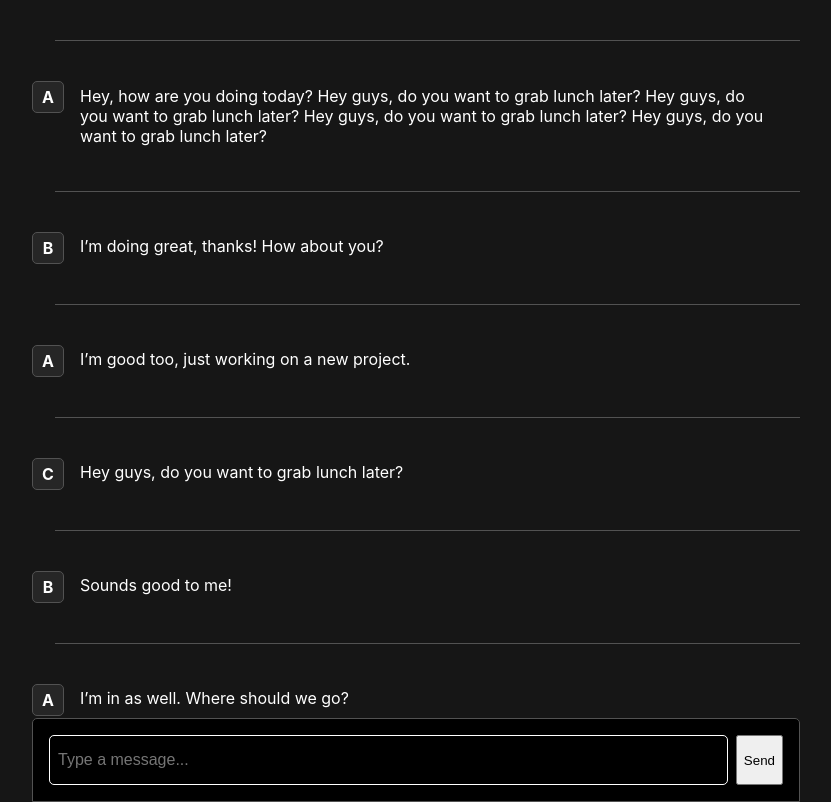
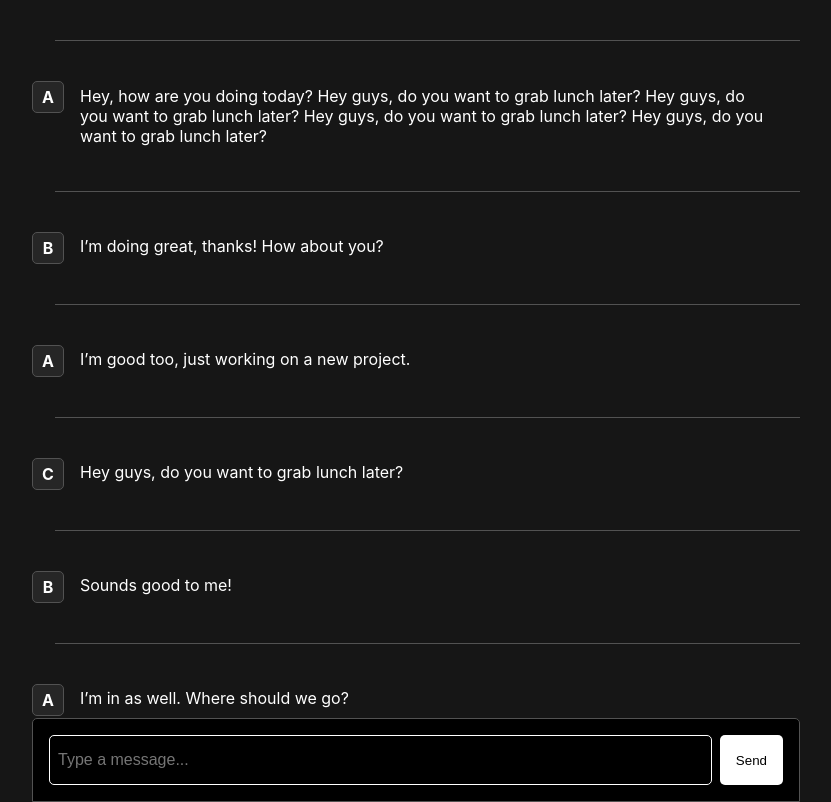
Before and after one commit to doga-ozcelik/chat-application, a React (Create React App) app: page / in a window 1280 px wide. Shown: the whole page, without its empty margins (224-1055 px from the left). Built offline with nearby package versions, Linux system fonts and the light colour scheme.

Commit message:
style(MessageInput): Arrange button design

```diff
--- a/src/components/MessageInput/MessageInput.css
+++ b/src/components/MessageInput/MessageInput.css
@@ -17,3 +17,20 @@
   width: 100%;
   font-size: 16px;
 }
+
+.Button {
+  background-color: white;
+  border: 0;
+  border-radius: 5px;
+  padding: 0.5rem 1rem;
+  color: black;
+  cursor: pointer;
+
+  &:hover {
+    background-color: #e1e1e1;
+  }
+
+  &:active {
+    background-color: #c9c9c9;
+  }
+}
--- a/src/components/MessageInput/index.tsx
+++ b/src/components/MessageInput/index.tsx
@@ -13,7 +13,9 @@ const MessageInput: React.FC = () => {
         placeholder="Type a message..."
         className="Input"
       />
-      <button type="submit">Send</button>
+      <button type="submit" className="Button">
+        Send
+      </button>
     </div>
   );
 };
```
